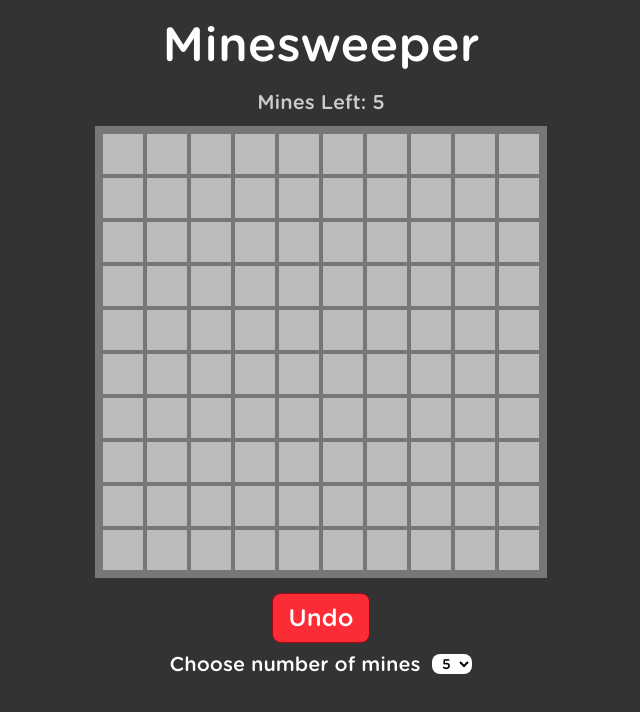
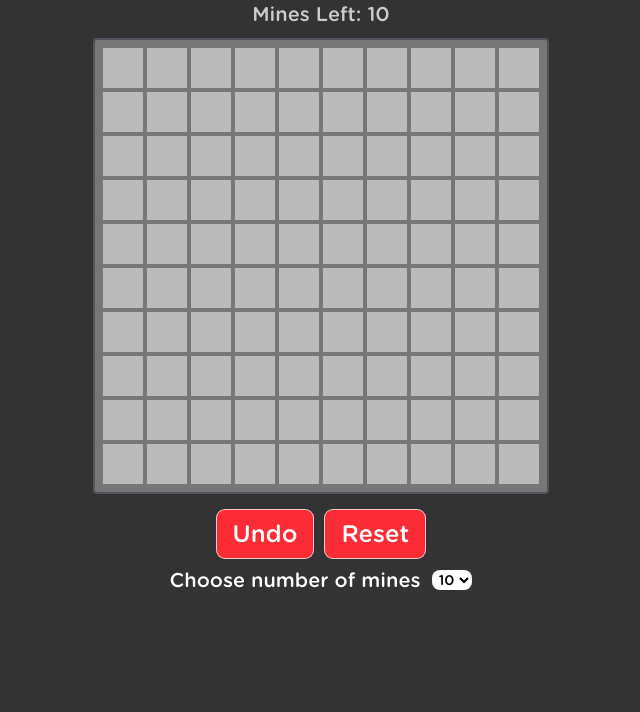
Before and after one commit to Gasser5050/minesweeper, a React (Vite) app: page / in a window 1280 px wide. Shown: the top 712 px of the page, without its empty margins (319-959 px from the left). Built offline with nearby package versions, Linux system fonts and the light colour scheme.

Commit message:
Add files via upload

```diff
--- a/src/pages/Home.tsx
+++ b/src/pages/Home.tsx
@@ -12,7 +12,7 @@ const BOARD_SIZE = 10;
 
 function Home() {
   const [safetyCheck, setSafetyCheck] = useState(true);
-  const [mines, setMines] = useState(5);
+  const [mines, setMines] = useState(10);
   const [board, setBoard] = useState(() =>
     createBoard(BOARD_SIZE, minesPositions(BOARD_SIZE, mines))
   );
@@ -24,6 +24,7 @@ function Home() {
 
   const win = checkWin(board);
   const lose = checkLose(board);
+  const gameEnded = win || lose;
 
   function markTile(tile: Tile) {
     if (win || lose) return;
@@ -100,6 +101,7 @@ function Home() {
 
   function undoBoard() {
     if (boardArray.length === 0) return;
+    if (win || lose) return;
 
     const lastBoard = boardArray[boardArray.length - 1];
 
@@ -108,21 +110,26 @@ function Home() {
   }
 
   return (
-    <>
-      <h1 className="m-5 text-2xl md:text-5xl">Minesweeper</h1>
-      {win && <p className="text-subText text-lg md:text-xl mb-2.5">You Win</p>}
+    <div className="flex flex-col items-center select-none pb-5">
+      {win && (
+        <p className="text-subText dark:text-black text-lg md:text-xl mb-2.5">
+          You Win
+        </p>
+      )}
       {lose && (
-        <p className="text-subText text-lg md:text-xl mb-2.5">You lose</p>
+        <p className="text-subText dark:text-black text-lg md:text-xl mb-2.5">
+          You lose
+        </p>
       )}
       {!win && !lose && (
-        <p className="text-subText text-lg md:text-xl mb-2.5">
+        <p className="text-subText dark:text-black text-lg md:text-xl mb-2.5">
           Mines Left: {mines - markedTilesCount}
         </p>
       )}
       <div
         onContextMenu={e => e.preventDefault()}
         style={{ "--size": BOARD_SIZE } as React.CSSProperties}
-        className="bg-board grid grid-cols-board-mobile grid-rows-board-mobile md:grid-cols-board md:grid-rows-board p-2 gap-1"
+        className="bg-board border-2 border-zinc-600 grid grid-cols-board-mobile grid-rows-board-mobile md:grid-cols-board md:grid-rows-board p-2 gap-1 rounded-sm"
       >
         {board.map(row => {
           return row.map(tile => {
@@ -137,12 +144,23 @@ function Home() {
           });
         })}
       </div>
-      <button
-        onClick={undoBoard}
-        className="mt-4 text-md md:text-2xl px-4 py-2 bg-red-500 hover:bg-white text-white hover:text-red-500 ring-1 ring-red-800 rounded-lg duration-200 cursor-pointer"
-      >
-        Undo
-      </button>
+      <div className="flex space-x-3">
+        <button
+          onClick={undoBoard}
+          className={`${gameEnded && "line-through"} mt-4 text-md md:text-2xl px-4 py-2 bg-red-500 dark:bg-zinc-900 hover:bg-white dark:hover:bg-slate-50 text-white dark:hover:text-zinc-950 hover:text-red-500 ring-1 ring-red-200 dark:ring-slate-700 hover:ring-red-600 dark:hover:ring-slate-700 rounded-lg duration-200 cursor-pointer hover:scale-[1.01]`}
+        >
+          Undo
+        </button>
+        <button
+          onClick={() =>
+            setBoard(createBoard(BOARD_SIZE, minesPositions(BOARD_SIZE, mines)))
+          }
+          className="mt-4 text-md md:text-2xl px-4 py-2 bg-red-500 dark:bg-zinc-900 hover:bg-white dark:hover:bg-slate-50 text-white dark:hover:text-zinc-950 hover:text-red-500 ring-1 ring-red-200 dark:ring-slate-700 hover:ring-red-600 dark:hover:ring-slate-700 rounded-lg duration-200 cursor-pointer hover:scale-[1.01]"
+        >
+          Reset
+        </button>
+      </div>
+
       <div className="flex justify-center items-center text-md mt-2 space-x-3">
         <label htmlFor="minesCount" className="text-md md:text-xl">
           Choose number of mines
@@ -160,7 +178,7 @@ function Home() {
             );
             setBoardArray([]);
           }}
-          className="text-center bg-white text-black text-sm w-10 h-5 rounded-lg"
+          className="text-center bg-white dark:bg-zinc-900 text-black dark:text-white text-sm w-10 h-5 rounded-lg cursor-pointer"
         >
           <option value={5}>5</option>
           <option value={10}>10</option>
@@ -168,7 +186,7 @@ function Home() {
           <option value={20}>20</option>
         </select>
       </div>
-    </>
+    </div>
   );
 }
 
```
